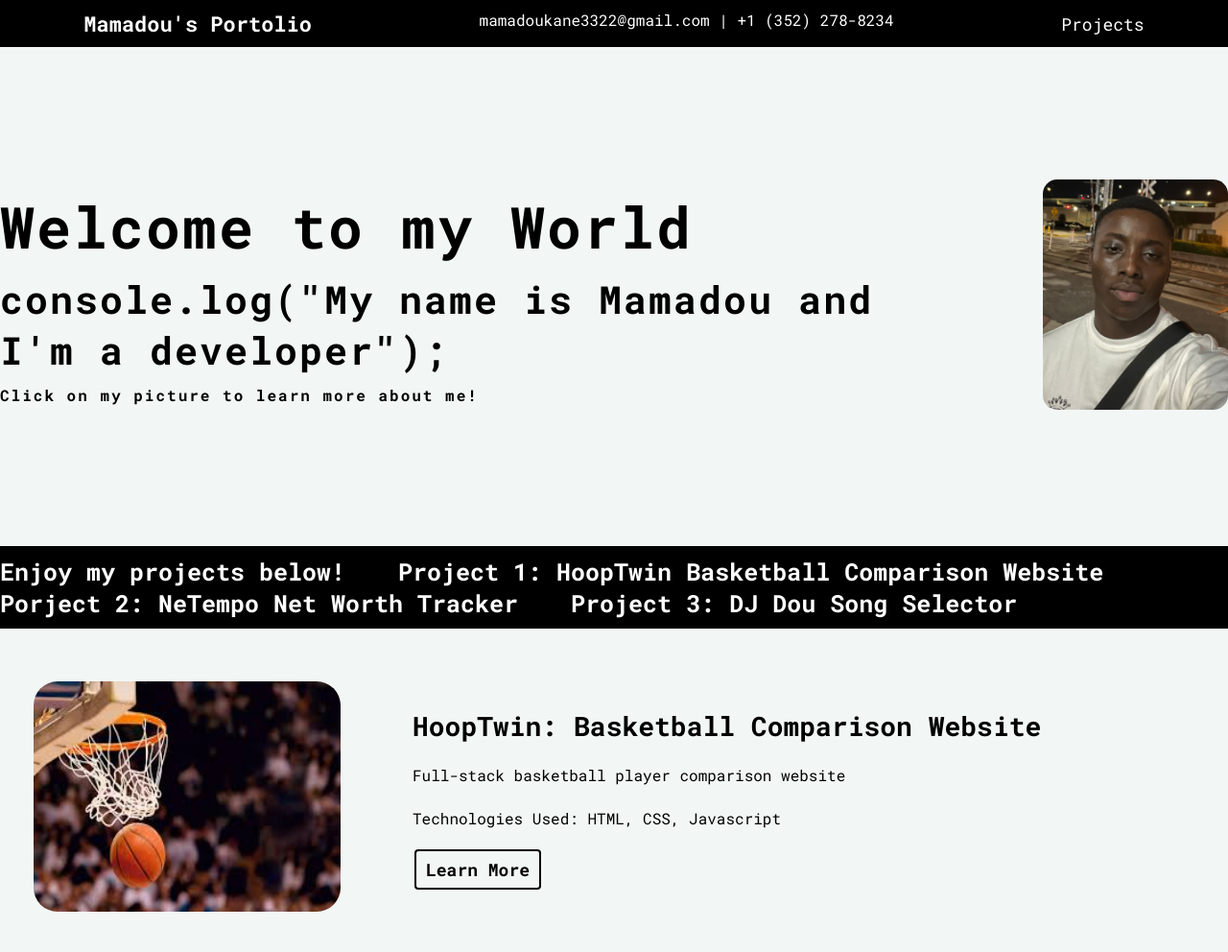
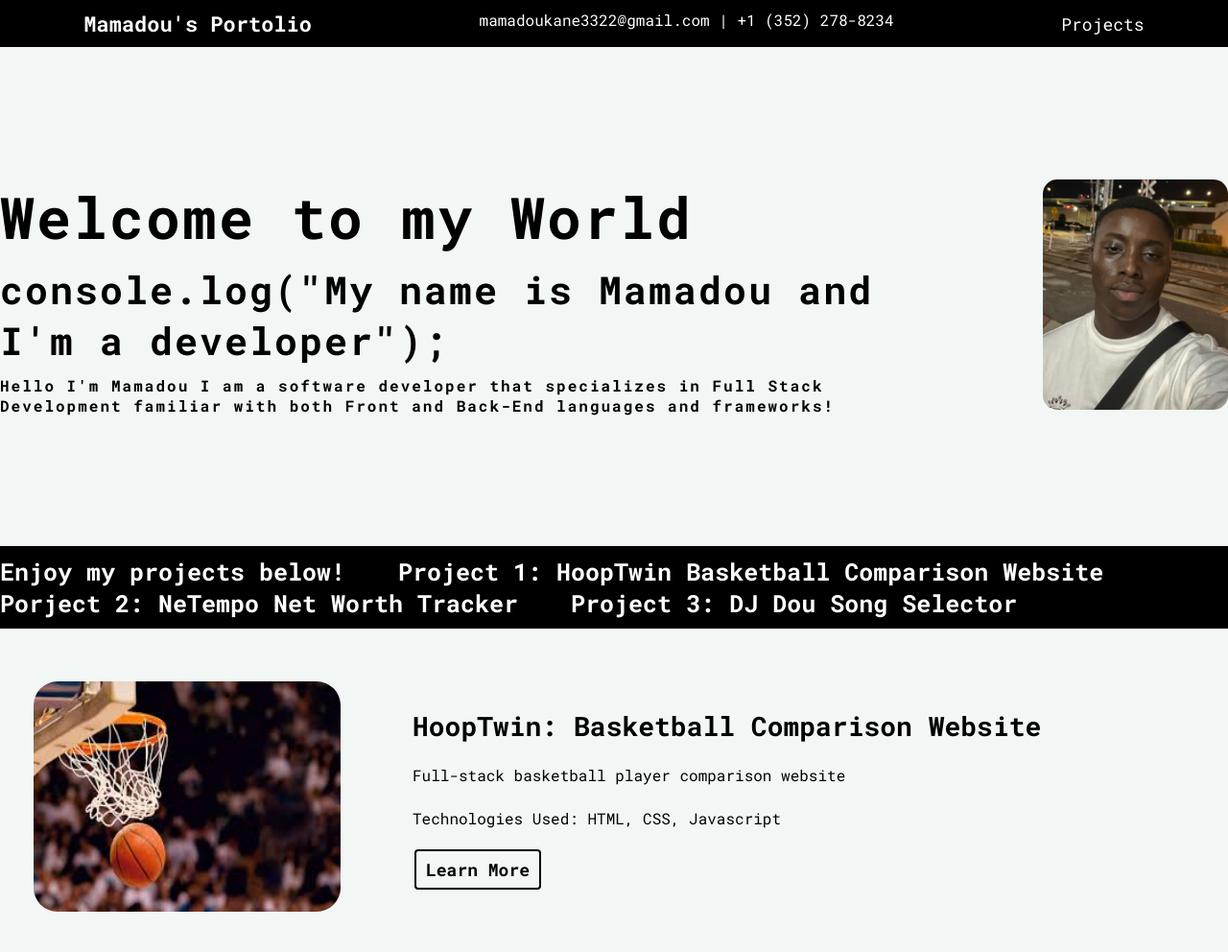
Before and after one commit to mkane3322/Portfolio, a plain HTML site: page Portfolio.html in a window 1280 px wide. Shown: the top 992 px of the page at 96% size. Drawn offline with Linux system fonts and the light colour scheme.

Commit message:
touchup 2

```diff
--- a/Portfolio.html
+++ b/Portfolio.html
@@ -27,7 +27,11 @@
           <div class="dev-intro">
             console.log("My name is Mamadou and I'm a developer");
           </div>
-          <p>Click on my picture to learn more about me!</p>
+          <p>
+            Hello I'm Mamadou I am a software developer that specializes in Full
+            Stack Development familiar with both Front and Back-End languages
+            and frameworks!
+          </p>
         </div>
         <div class="hero-right">
           <img src="images/Headshot.jpeg" alt="Mamadou Kane Picture" />
@@ -49,7 +53,9 @@
             <img src="Images/Basketball.jpg" alt="Basketball Image" />
           </div>
           <div class="project-info">
-            <div class="description">HoopTwin: Basketball Comparison Website</div>
+            <div class="description">
+              HoopTwin: Basketball Comparison Website
+            </div>
             <p>Full-stack basketball player comparison website</p>
             <p>Technologies Used: HTML, CSS, Javascript</p>
             <div class="button-container">
@@ -79,8 +85,13 @@
             <img src="Images/Spotify.jpg" alt="Basketball Image" />
           </div>
           <div class="project-info">
-            <div class="description">DJ Dou: Not Your Ordinary Spotify Clone</div>
-            <p>Full-stack website that reccomends songs using sonic fingerprinting</p>
+            <div class="description">
+              DJ Dou: Not Your Ordinary Spotify Clone
+            </div>
+            <p>
+              Full-stack website that reccomends songs using sonic
+              fingerprinting
+            </p>
             <p>Technologies Used: HTML, CSS, Javascript</p>
             <div class="button-container">
               <div class="button">
```
